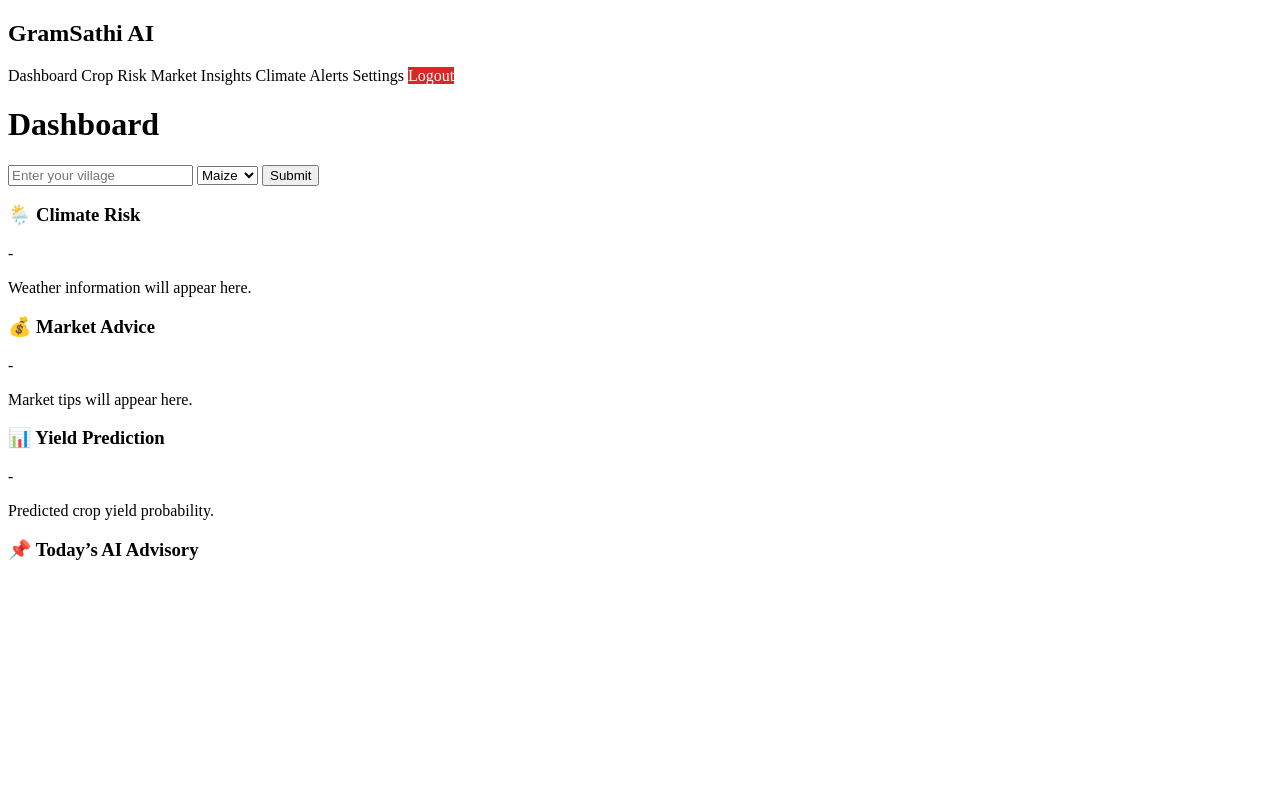
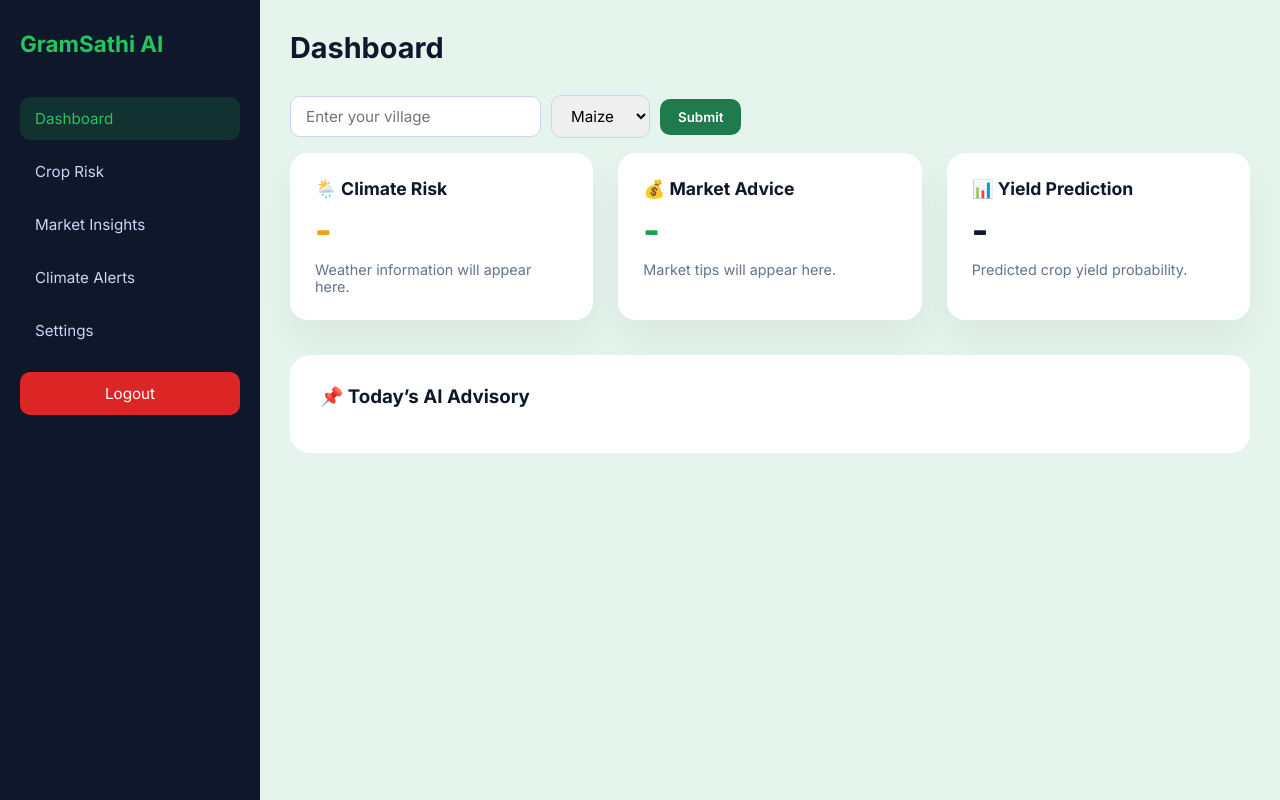
Before and after one commit to aayushpaudel01/gramsathi1, a plain HTML site: page dashboard.html in a window 1280 px wide. Drawn offline with Linux system fonts and the light colour scheme.

Commit message:
dashboard css

```diff
--- /dev/null
+++ b/dashboard.css
@@ -0,0 +1,153 @@
+:root {
+  --primary: #1f7a4d;
+  --secondary: #e6f4ee;
+  --accent: #f4b400;
+  --danger: #dc2626;
+  --dark: #0f172a;
+  --light: #ffffff;
+  --muted: #64748b;
+  --gradient: linear-gradient(135deg, #1f7a4d, #22c55e);
+}
+* {
+    margin:0;
+    padding:0;
+    box-sizing:border-box;
+    font-family:'Inter', sans-serif;
+ }
+body {
+     background: var(--secondary);
+     color: var(--dark);
+     }
+.container {
+    display:grid;
+    grid-template-columns:260px 1fr;
+    min-height:100vh;
+ }
+.sidebar {
+    background: var(--dark);
+    color:white;
+    padding:30px 20px;
+}
+.sidebar h2 {
+     color:#22c55e;
+      margin-bottom:40px;
+       font-size:1.4rem;
+     }
+.menu a {
+    display:block;
+    padding:12px 15px;
+    margin-bottom:10px;
+    border-radius:10px;
+    color:#cbd5f5;
+    text-decoration:none;
+    font-size:0.95rem;
+    transition:0.3s;
+    cursor:pointer;
+}
+.menu a.active, .menu a:hover {
+     background: rgba(34,197,94,0.15);
+     color:#22c55e;
+    }
+main {
+    padding:30px;
+ }
+.topbar {
+     display:flex;
+      justify-content:space-between;
+       align-items:center;
+       margin-bottom:30px;
+    }
+.topbar h1 {
+     font-size:1.8rem;
+     }
+.input-group {
+    display:flex;
+     gap:10px;
+     align-items:center;
+     margin-bottom:15px;
+     }
+input[type=text], select {
+    padding:10px 15px;
+    border-radius:10px;
+     border:1px solid #cbd5f5;
+      outline:none;
+      font-size:0.95rem;
+     }
+button.submit-btn {
+    padding:10px 18px;
+     border-radius:10px;
+     border:none;
+     background:var(--primary);
+     color:white; cursor:pointer;
+     font-weight:600;
+    }
+.grid {
+     display:grid;
+      grid-template-columns: repeat(auto-fit, minmax(250px,1fr));
+      gap:25px;
+     }
+.card {
+    background: var(--light);
+    padding:25px;
+     border-radius:18px;
+      box-shadow:0 20px 40px rgba(0,0,0,0.05);
+      transition:0.3s;
+    }
+.card:hover {
+    transform:translateY(-6px);
+ }
+.card h3 {
+    font-size:1.1rem;
+    margin-bottom:10px;
+}
+.status {
+    font-size:2.2rem;
+    font-weight:800;
+    margin:10px 0;
+ }
+.safe {
+     color:#16a34a;
+     }
+.medium {
+    color:#f59e0b;
+ }
+ .danger {
+    color:var(--danger);
+ }
+.card p {
+    font-size:0.9rem;
+    color: var(--muted);
+ }
+.advisory {
+    margin-top:35px;
+     background: var(--light);
+     padding:30px;
+      border-radius:20px;
+     }
+.advisory h3 {
+     margin-bottom:15px;
+     }
+.advisory ul {
+     list-style:none;
+     }
+.advisory li {
+    padding:10px 0;
+     border-bottom:1px solid #e5e7eb;
+      font-size:0.95rem;
+     }
+.voice-btn {
+     position:fixed;
+     bottom:30px;
+     right:30px;
+     width:65px;
+     height:65px;
+     border-radius:50%;
+     background:var(--gradient);
+     color:white;
+     font-size:1.5rem;
+     border:none;
+     cursor:pointer;
+     box-shadow:0 25px 50px rgba(0,0,0,0.25);
+    }
+@media(max-width:900px){.container{grid-template-columns:1fr;}
+.sidebar{display:none;}}
--- a/dashboard.html
+++ b/dashboard.html
@@ -4,6 +4,7 @@
 <meta charset="UTF-8">
 <meta name="viewport" content="width=device-width, initial-scale=1.0">
 <title>GramSathi AI – Farmer Dashboard</title>
+<link rel="stylesheet" href="dashboard.css">
 <link href="https://fonts.googleapis.com/css2?family=Inter:wght@300;400;500;600;700;800&display=swap" rel="stylesheet">
 </head>
 <body>
```
Also changed, not shown: login.html (+0 -1 lines).
